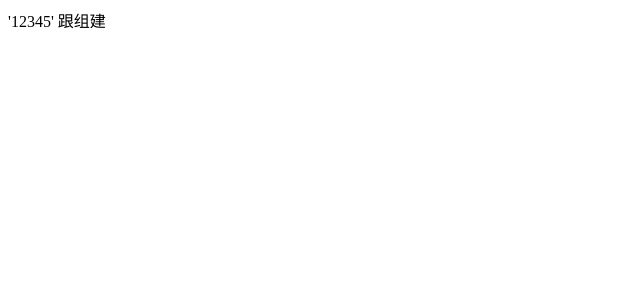
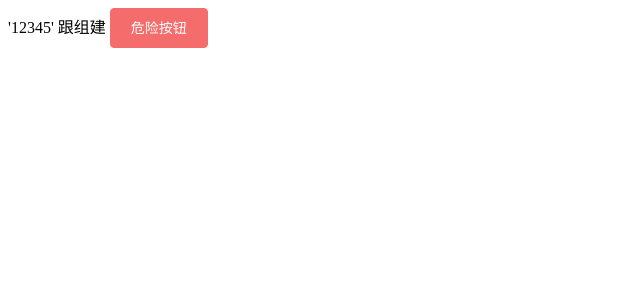
Before and after one commit to Q1cx/vue-cli, a Vue app: page / in a window 1280 px wide. Shown: the top 300 px of the page, without its empty margins (0-640 px from the left). Built offline with nearby package versions, Linux system fonts and the light colour scheme.

Commit message:
使用vue-router

```diff
--- a/package.json
+++ b/package.json
@@ -9,7 +9,9 @@
   },
   "dependencies": {
     "core-js": "^2.6.5",
-    "vue": "^2.6.10"
+    "element-ui": "^2.10.1",
+    "vue": "^2.6.10",
+    "vue-router": "^3.0.7"
   },
   "devDependencies": {
     "@vue/cli-plugin-babel": "^3.9.0",
--- a/src/App.vue
+++ b/src/App.vue
@@ -1,6 +1,7 @@
 <template>
   <div id="app">
     '12345' 跟组建
+    <el-button type="danger">危险按钮</el-button>
   </div>
 </template>
 
--- a/src/router/index.js
+++ b/src/router/index.js
@@ -1 +1,8 @@
 // 创建路由对象  以及 配置路由规则和其他路由配置
+import VueRouter from 'vue-router'
+import Vue from 'vue'
+Vue.use(VueRouter)
+const router = new VueRouter({
+    routes: []
+})
+export default router
```
Also changed, not shown: src/main.js (+13 -0 lines), 1 other file (tests, documents, lock files or other folders).
